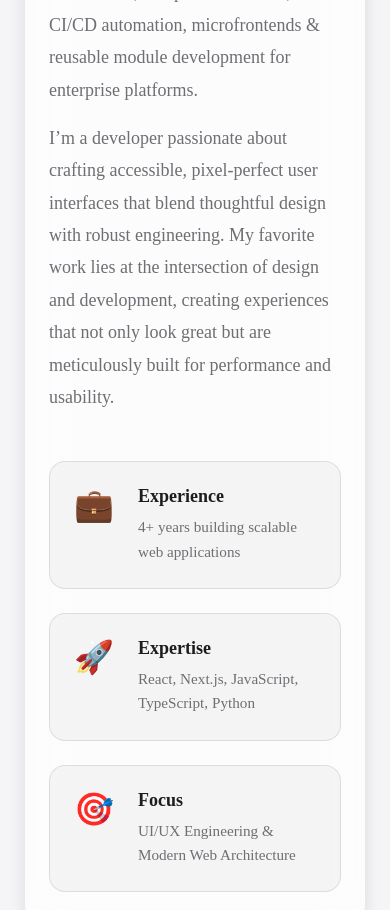
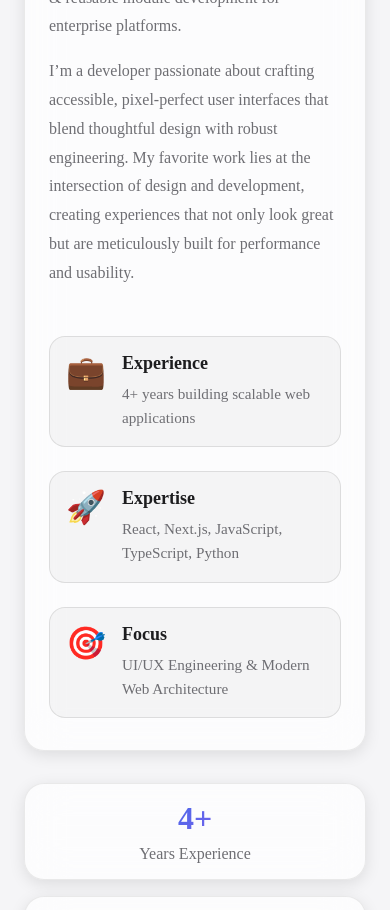
Before and after one commit to saranjbule/portfolio, a Next.js app: page / in a window 390 px wide. Shown: the part 1260-2170 px from the top of the page. Built offline with nearby package versions, Linux system fonts and the light colour scheme.

Commit message:
mobile padding fixes

```diff
--- a/app/home.css
+++ b/app/home.css
@@ -924,6 +924,23 @@
 }
 
 @media (max-width: 480px) {
+    .about-description {
+        font-size: 1rem;
+    }
+
+    .degree {
+        font-size: 1rem;
+    }
+
+    .highlight-item {
+        gap: 1rem;
+        padding: 1rem;
+    }
+
+    .stats-card {
+        padding: 1rem;
+    }
+
     .hero-name {
         font-size: 3rem;
     }
@@ -1015,4 +1032,30 @@
     .exp-header {
         flex-direction: column;
     }
+
+    .contact-main {
+        padding: 2rem;
+    }
+
+    .project-card {
+        padding: 2rem;
+    }
 }
+
+@media (max-width: 350px) {
+    .contact-main {
+        padding: 2rem 1.5rem;
+    }
+
+    .project-number {
+        font-size: 1.75rem;
+    }
+
+    .contact-method {
+        padding: 1.25rem 0.75rem;
+    }
+
+    .certification-item {
+        padding: 1.5rem;
+    }
+}
```
